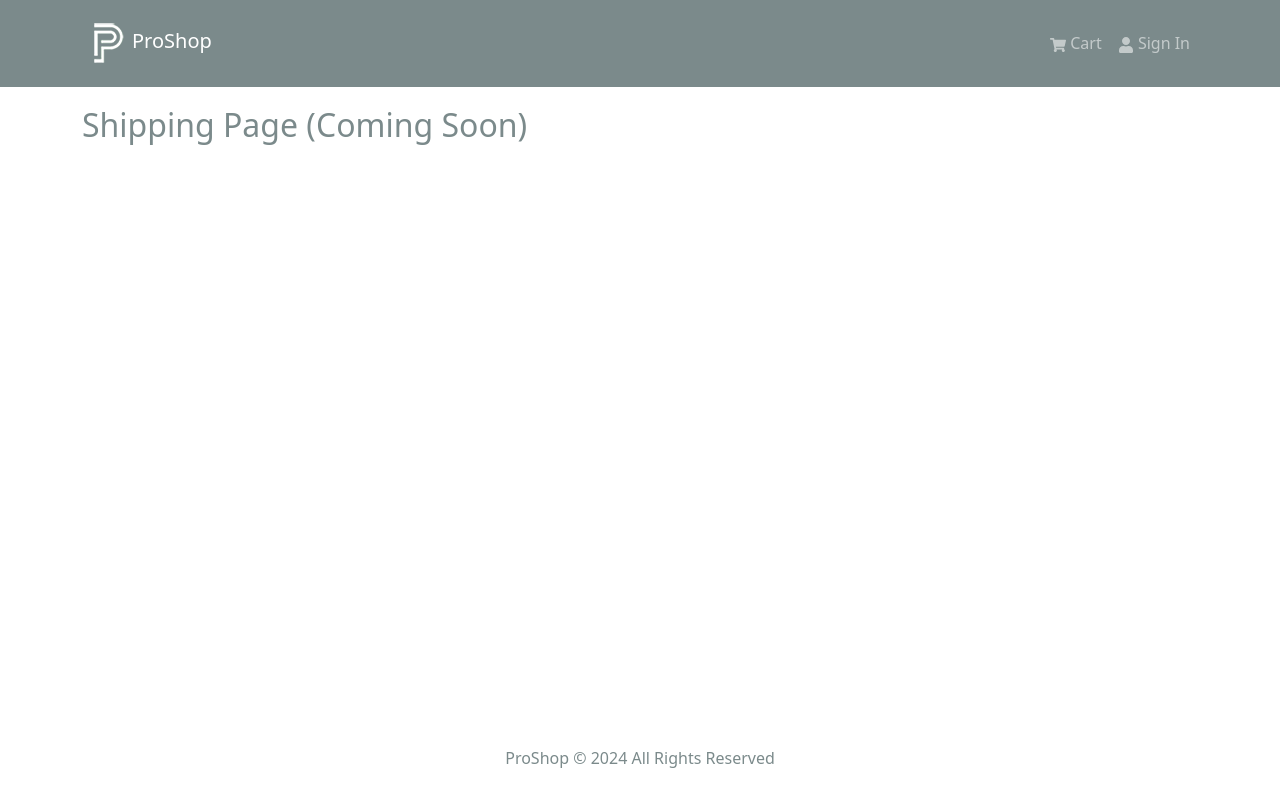
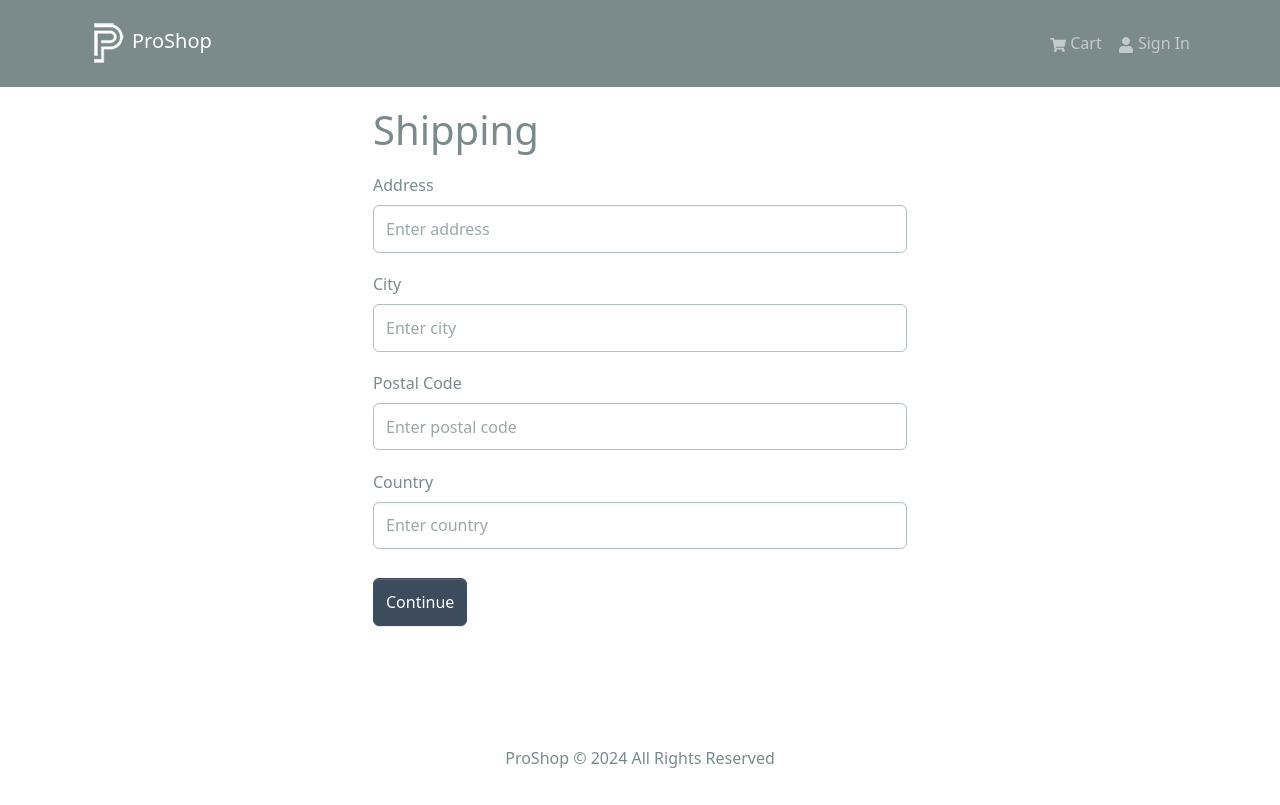
Before and after one commit to sikandermerchant/proshop-v2, a React (Create React App) app in the folder frontend/: page /shipping in a window 1280 px wide. Built offline with nearby package versions, Linux system fonts and the light colour scheme; the HTML template or start-up script is replaced by a standard one.

Commit message:
Create Shipping Screen and save it in local storage and redux

```diff
--- a/frontend/src/screens/ShippingScreen.jsx
+++ b/frontend/src/screens/ShippingScreen.jsx
@@ -1,8 +1,89 @@
-import React from 'react'
+import { useState } from 'react'
+import { Form, Button } from 'react-bootstrap'
+import FormContainer from '../components/FormContainer'
+import { useDispatch, useSelector } from 'react-redux'
+import { useNavigate } from 'react-router-dom'
+import { saveShippingAddress } from '../slices/cartSlice'
 
 const ShippingScreen = () => {
+  //Here we are calling the cart from the cart slice. The destructured object will contain the cart information.
+  //By using the useSelector hook, we can access the state of the store. We will pass in a function that will take in the state as an argument and return the cart object from the state.
+  //cart will contain the cart information. If the cart is not empty, cart will be an object with the cart information. If the cart is empty, cart will be an object with the cart information. You can see this in the redux dev tools
+  const cart = useSelector((state) => state.cart)
+  const { shippingAddress } = cart
+  //Lets create a component level state for the address, city, postal code, and country. We will use the useState hook to create these states. We will set the initial value of the address, city, postal code, and country to the shipping address in the cart. If the shipping address is not in the cart, we will set the initial value to an empty string.
+  const [address, setAddress] = useState(shippingAddress?.address || '' )
+  const [city, setCity] = useState(shippingAddress?.city || '' )
+  const [postalCode, setPostalCode] = useState(shippingAddress?.postalcode || '' )
+  const [country, setCountry] = useState(shippingAddress?.country || '' )
+
+  //Here we will create dispatch and navigate variables using the useDispatch and useNavigate hooks respectively.
+  //useDispatch is a hook that returns a reference to the dispatch function from the Redux store. We will use this to dispatch actions to the store.
+  //useNavigate is a hook that returns a navigate function. We will use this to navigate to different pages in our application.
+  const dispatch = useDispatch()
+  const navigate = useNavigate()
+
+
+
+  const submitHandler = (e) => {
+    e.preventDefault()
+    // console.log('submit')
+    //Here we are dispatching the saveShippingAddress action from the cart slice with the address, city, postal code, and country as the payload. saveShippingAddress is an action that will take in the state and the action as parameters. The action will have the address, city, postal code, and country as the payload. We will set the shippingAddress object in the state to the payload.
+    dispatch(saveShippingAddress({ address, city, postalCode, country }))
+    //Finally we will redirect the user to the payment page. We will use the navigate function to redirect the user to the payment page.
+    navigate('/payment')
+  }
   return (
-    <h2>Shipping Page (Coming Soon)</h2>
+    <FormContainer>
+      <h1>
+        Shipping
+      </h1>
+      <Form onSubmit={submitHandler}>
+        <Form.Group controlId='address' className='my-3'>
+          <Form.Label>Address</Form.Label>
+          <Form.Control
+            type='text'
+            placeholder='Enter address'
+            value={address}
+            required
+            onChange={(e) => setAddress(e.target.value)}
+          ></Form.Control>
+        </Form.Group>
+        <Form.Group controlId='city' className='my-3'>
+          <Form.Label>City</Form.Label>
+          <Form.Control
+            type='text'
+            placeholder='Enter city'
+            value={city}
+            required
+            onChange={(e) => setCity(e.target.value)}
+          ></Form.Control>
+        </Form.Group>
+        <Form.Group controlId='postalCode' className='my-3'>
+          <Form.Label>Postal Code</Form.Label>
+          <Form.Control
+            type='text'
+            placeholder='Enter postal code'
+            value={postalCode}
+            required
+            onChange={(e) => setPostalCode(e.target.value)}
+          ></Form.Control>
+        </Form.Group>
+        <Form.Group controlId='country' className='my-3'>
+          <Form.Label>Country</Form.Label>
+          <Form.Control
+            type='text'
+            placeholder='Enter country'
+            value={country}
+            required
+            onChange={(e) => setCountry(e.target.value)}
+          ></Form.Control>
+        </Form.Group>
+        <Button type='submit' variant='primary' className='my-2'>
+          Continue
+        </Button>
+      </Form>
+    </FormContainer>
   )
 }
 
--- a/frontend/src/slices/cartSlice.js
+++ b/frontend/src/slices/cartSlice.js
@@ -2,9 +2,10 @@
 import { updateCart } from "../utils/cartUtils";
 
 //Create an initial state for the cart to check if there is a cart in the local storage, if not, set the cart to an empty array and if there is a cart in the local storage, set the cart to the cart in the local storage with JSON.parse to convert the string to an object. The cart here is an object with cartItems as an array. CartItems is an array of items in the cart which has the product information.
+//We will also add shippingAddress and paymentMethod to the cart state to store the shipping address and payment method of the user. The shippingAddress is an object with address, city, postal code, country, and paymentMethod is a string with the payment method of the user.
 const initialState = localStorage.getItem("cart")
   ? JSON.parse(localStorage.getItem("cart"))
-  : { cartItems: [] };
+  : { cartItems: [], shippingAddress: {}, paymentMethod: "PayPal" };
 
 //moved to utils.js
 // const addDecimals = (num) => {
@@ -63,10 +64,16 @@
       //  localStorage.setItem("cart", JSON.stringify(state)); //save the cart to local storage
       return updateCart(state); //return the updated state
     },
+
+   //Here
+    saveShippingAddress: (state, action) => {
+      state.shippingAddress = action.payload; //save the shipping address to the state
+      return updateCart(state); //return the updated state
+    },
   }
 })
 
 //Export the addToCart, removeFromCart function
-export const { addToCart, removeFromCart} = cartSlice.actions;
+export const { addToCart, removeFromCart, saveShippingAddress } = cartSlice.actions;
 //Export the cart reducer which will be used in the store to update the state every time the addToCart function is called. This reducer will update the state of the cart with the new item added to the cart and is a mutable operation.
 export default cartSlice.reducer;
```
